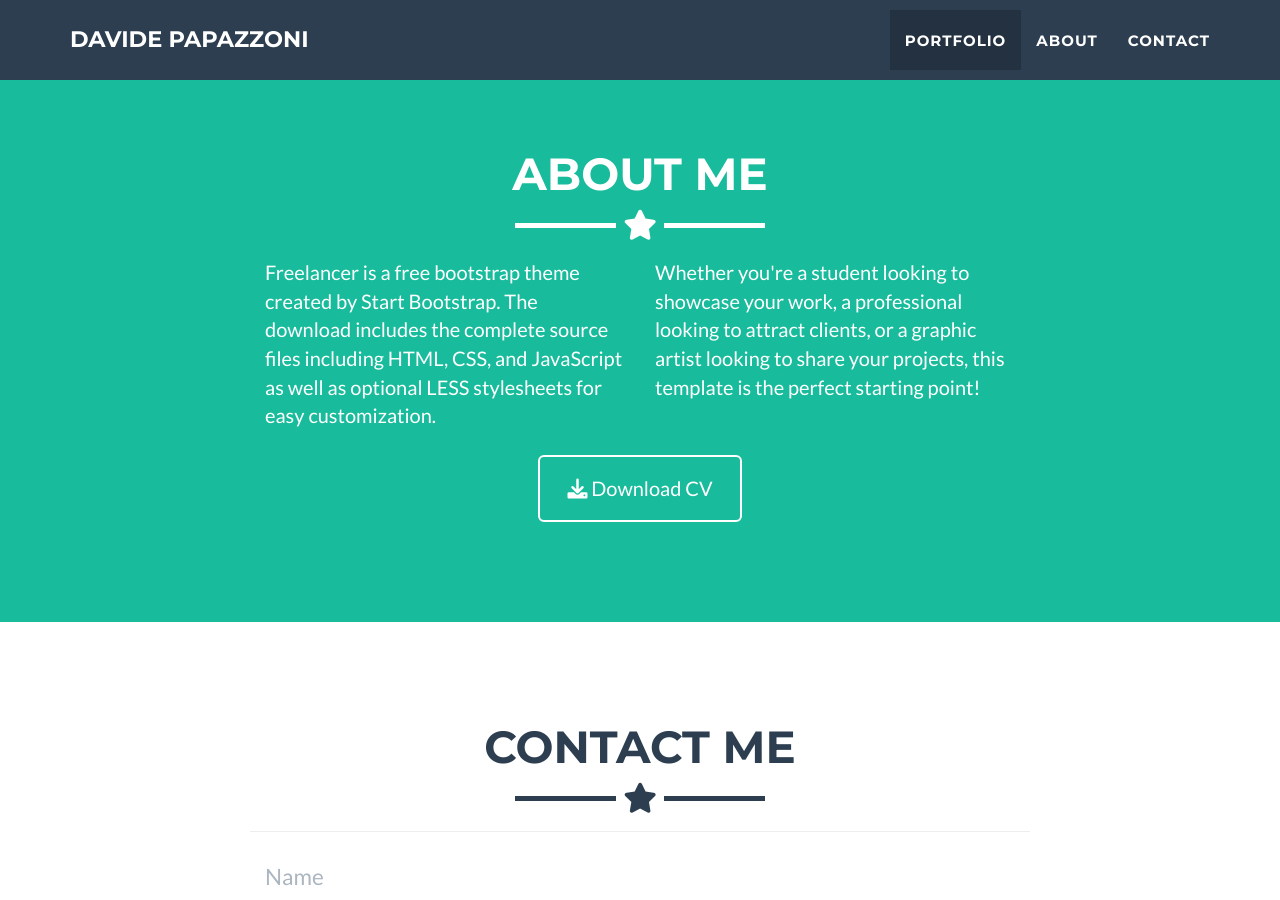
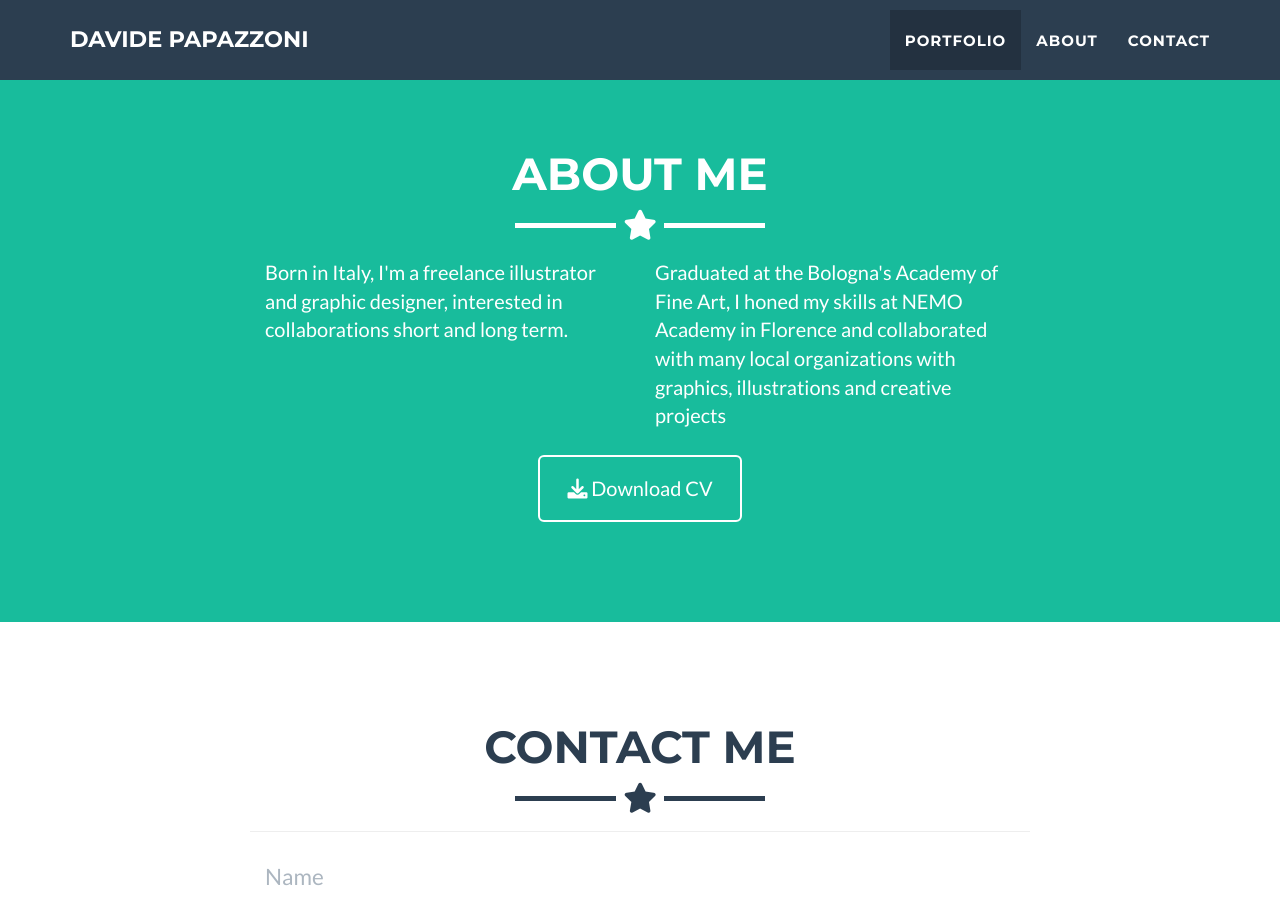
Before and after one commit to itsPapaz/itspapaz.github.io, a Jekyll site: the page built from _posts/2014-07-18-Illustration-for-School-1.markdown, in a window 1280 px wide and 900 px high, scrolled down 1573 px. Built offline with Jekyll 4.4.1, drawn with Linux system fonts in a browser that asks for light colours.

Commit message:
Update about.html

```diff
--- a/_includes/about.html
+++ b/_includes/about.html
@@ -9,16 +9,13 @@
     </div>
     <div class="row">
       <div class="col-lg-4 col-lg-offset-2">
-        <p>Freelancer is a free bootstrap theme created by Start Bootstrap. The download includes the complete
-          source files including HTML, CSS, and JavaScript as well as optional LESS stylesheets for easy
-          customization.</p>
+        <p>Born in Italy, I'm a freelance illustrator and graphic designer, interested in collaborations short and long term.</p>
       </div>
       <div class="col-lg-4">
-        <p>Whether you're a student looking to showcase your work, a professional looking to attract clients, or
-          a graphic artist looking to share your projects, this template is the perfect starting point! </p>
+        <p>Graduated at the Bologna's Academy of Fine Art, I honed my skills at NEMO Academy in Florence and collaborated with many local organizations with graphics, illustrations and creative projects</p>
       </div>
       <div class="col-lg-8 col-lg-offset-2 text-center">
-        <a href="https://github.com/itsPapaz/itspapaz.github.io/blob/main/_assets/CV_Davide_Papazzoni.pdf" class="btn btn-lg btn-outline">
+        <a href="/_assets/CV_Davide_Papazzoni.pdf" class="btn btn-lg btn-outline">
           <i class="fa fa-download"></i> Download CV
         </a>
       </div>
```
